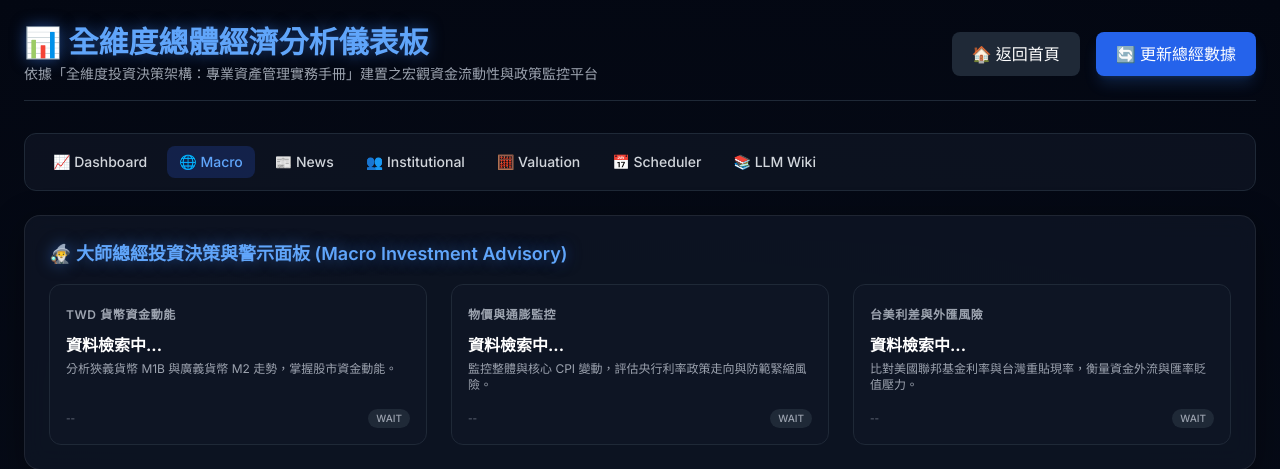
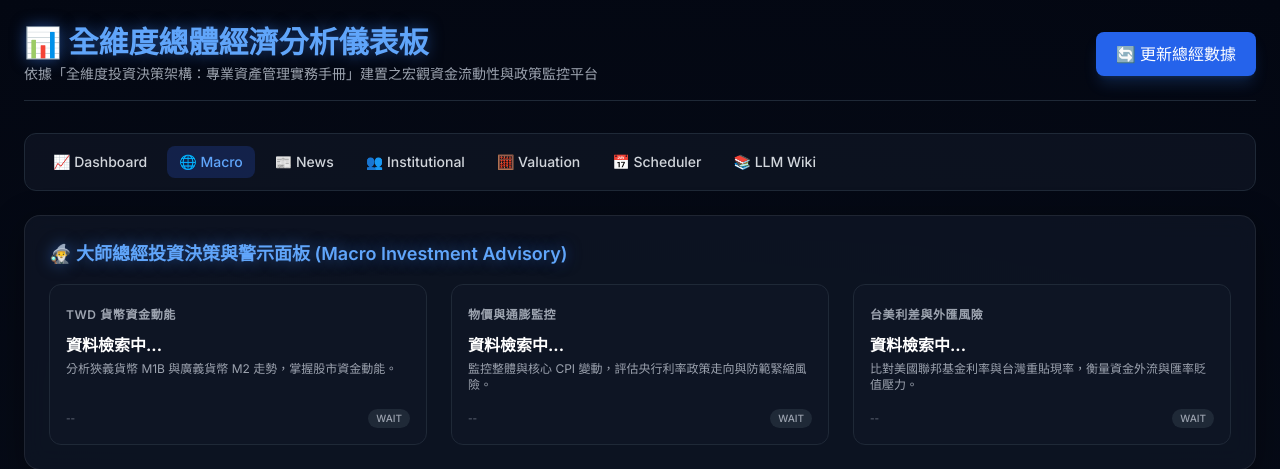
Before and after one commit to tyhsup/stock_analyze, a Django app: page /macro/ in a window 1280 px wide. Shown: the top 469 px of the page. Run offline with Django 5.2, Linux system fonts and the light colour scheme; data that the repository does not hold is empty; some libraries are stand-ins or nearby versions.

Commit message:
refactor(templates): remove redundant back-to-home buttons from macro_dashboard and scheduler pages

```diff
--- a/Gemini_task/app/static/index.html
+++ b/Gemini_task/app/static/index.html
@@ -39,9 +39,6 @@
             </div>
             <!-- 控制區：包含主題切換與配額顯示 -->
             <div class="header-controls">
-                <a href="/" class="btn-back-home" title="返回主專案首頁">
-                    <i class="fa-solid fa-house"></i>
-                </a>
                 <button id="theme-toggle" class="btn-theme-toggle" title="切換主題">
                     <i id="theme-icon" class="fa-solid fa-moon"></i>
                 </button>
--- a/demo/templates/macro_dashboard.html
+++ b/demo/templates/macro_dashboard.html
@@ -41,9 +41,6 @@
             </p>
         </div>
         <div class="flex gap-4">
-            <button onclick="location.href='/home/'" class="px-5 py-2.5 bg-gray-800 hover:bg-gray-700 text-white rounded-lg transition font-medium flex items-center gap-2">
-                🏠 返回首頁
-            </button>
             <button onclick="refreshData()" class="px-5 py-2.5 bg-blue-600 hover:bg-blue-500 text-white rounded-lg transition font-medium flex items-center gap-2 shadow-lg shadow-blue-500/20">
                 🔄 更新總經數據
             </button>
```
